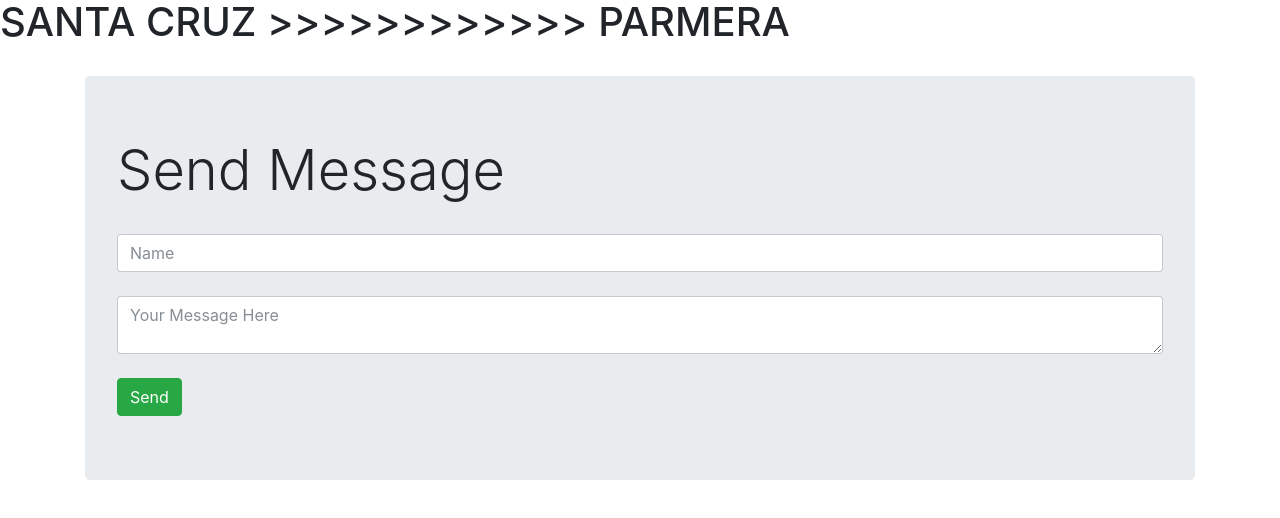
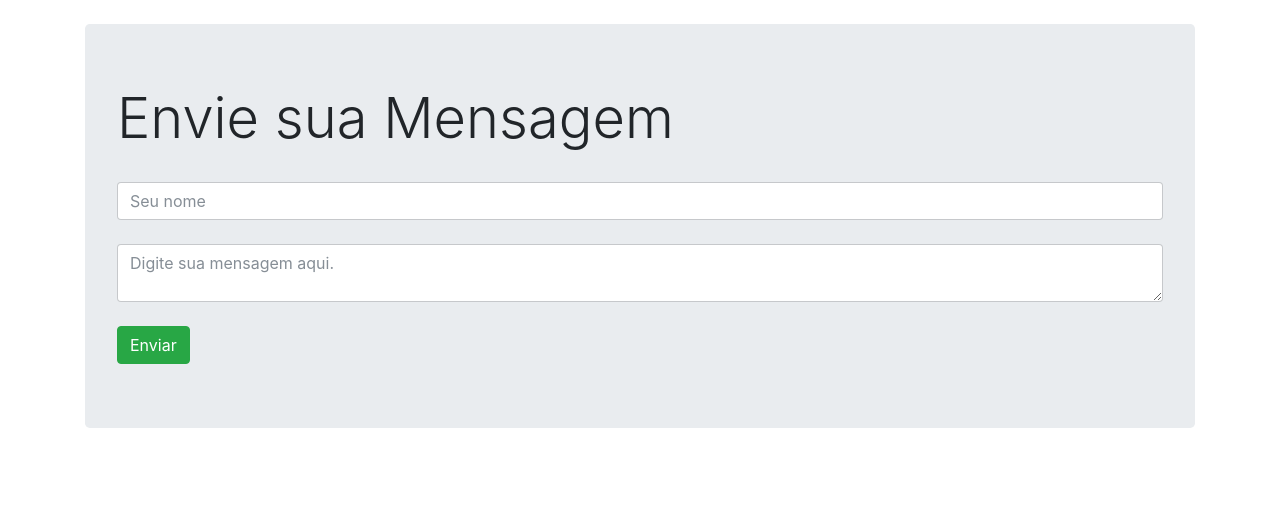
Before and after one commit to daniloinfo/ezops-test-edson.santos, a website: page index.html in a window 1280 px wide. Drawn offline with nearby package versions, Linux system fonts and the light colour scheme; no server answers.

Commit message:
adicao de feature, ajuste do yml, ajuste index

```diff
--- a/index.html
+++ b/index.html
@@ -9,17 +9,16 @@
   <script src="/socket.io/socket.io.js"></script>
 </head>
 <body>
-  <h1>SANTA CRUZ >>>>>>>>>>>> PARMERA</h1>
-  <div class="container">
+    <div class="container">
     <br>
     <div class="jumbotron">
-        <h1 class="display-4">Send Message</h1>
+        <h1 class="display-4">Envie sua Mensagem</h1>
         <br>
-        <input id = "name" class="form-control" placeholder="Name">
+        <input id = "name" class="form-control" placeholder="Seu nome">
         <br>
-        <textarea id = "message" class="form-control" placeholder="Your Message Here"></textarea>
+        <textarea id = "message" class="form-control" placeholder="Digite sua mensagem aqui."></textarea>
         <br>
-        <button id="send" class="btn btn-success">Send</button>
+        <button id="send" class="btn btn-success">Enviar</button>
     </div>
     <div id="messages">
 
@@ -40,7 +39,7 @@
     function addMessages(message){
         $("#messages").append(`<h4> ${message.name} </h4> <p> ${message.message} </p>`)
     }
-
+// removido o http://localhost do $.get para não procurar as mensagens localmente.
     function getMessages(){
       $.get('/messages', (data) => {
         data.forEach(addMessages);
```
Also changed, not shown: server.js (+8 -1 lines), .github/workflows/chat-application.yml.
